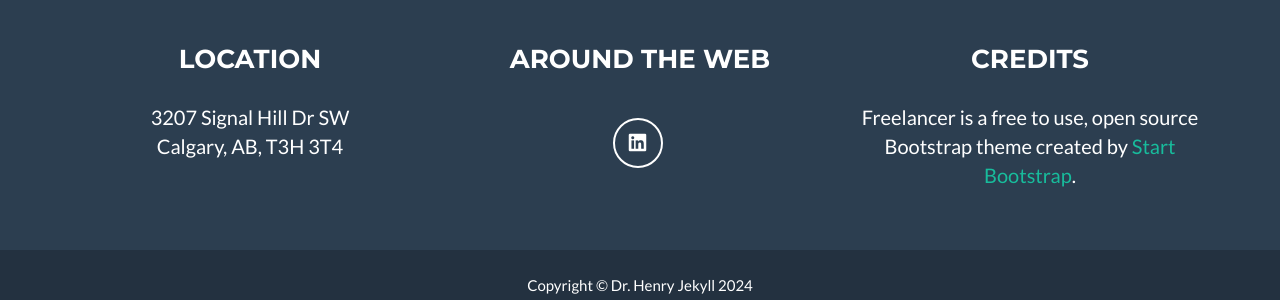
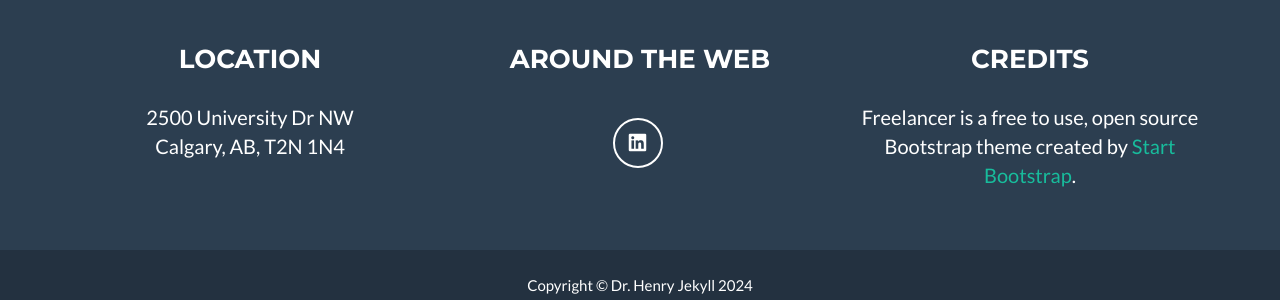
Before and after one commit to LianaFillo/LianaFillo.github.io, a Jekyll site: the page built from _posts/2014-07-18-Project-1.markdown, in a window 1280 px wide and 900 px high, scrolled down 2763 px. Shown: the part 579-879 px from the top of the window. Built offline with Jekyll 4.4.1, drawn with Linux system fonts in a browser that asks for light colours.

Commit message:
Update _config.yml

```diff
--- a/_config.yml
+++ b/_config.yml
@@ -45,8 +45,8 @@ social:
 
 # Postal address (add as many lines as necessary)
 address:
-  - line: 3207 Signal Hill Dr SW
-  - line: Calgary, AB, T3H 3T4
+  - line: 2500 University Dr NW
+  - line: Calgary, AB, T2N 1N4
 
 # Credits content
 credits: 'Freelancer is a free to use, open source Bootstrap theme created by <a href="http://startbootstrap.com">Start Bootstrap</a>.'
```
